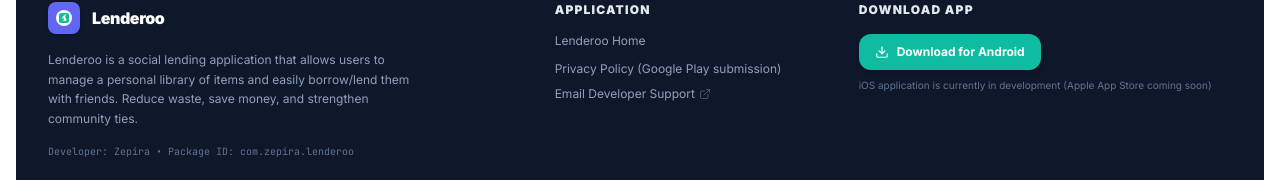
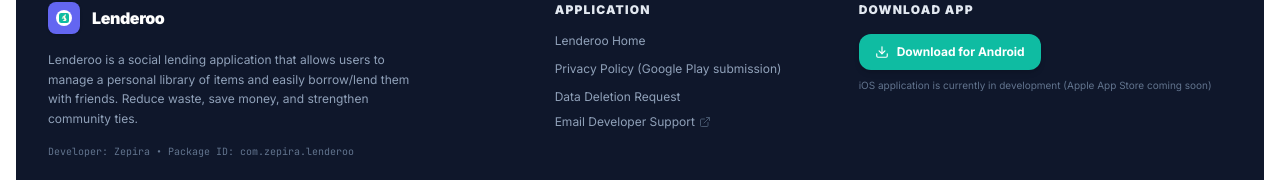
Before and after one commit to Zepira/lenderoo.com, a React (Vite) app: page / in a window 1280 px wide. Shown: the part 3689-3869 px from the top of the page. Built offline with nearby package versions, Linux system fonts and the light colour scheme.

Commit message:
fix data deletion page

```diff
--- a/src/components/Footer.tsx
+++ b/src/components/Footer.tsx
@@ -65,6 +65,14 @@
                 </button>
               </li>
               <li>
+                <button
+                  onClick={() => { onNavigate("/delete-data"); onScrollToTop(); }}
+                  className="hover:text-white transition-colors text-xs cursor-pointer text-left"
+                >
+                  Data Deletion Request
+                </button>
+              </li>
+              <li>
                 <a
                   href="mailto:alana.labouchardiere@gmail.com"
                   className="hover:text-white transition-colors text-xs flex items-center gap-1"
```
Also changed, not shown: vercel.json (added).
